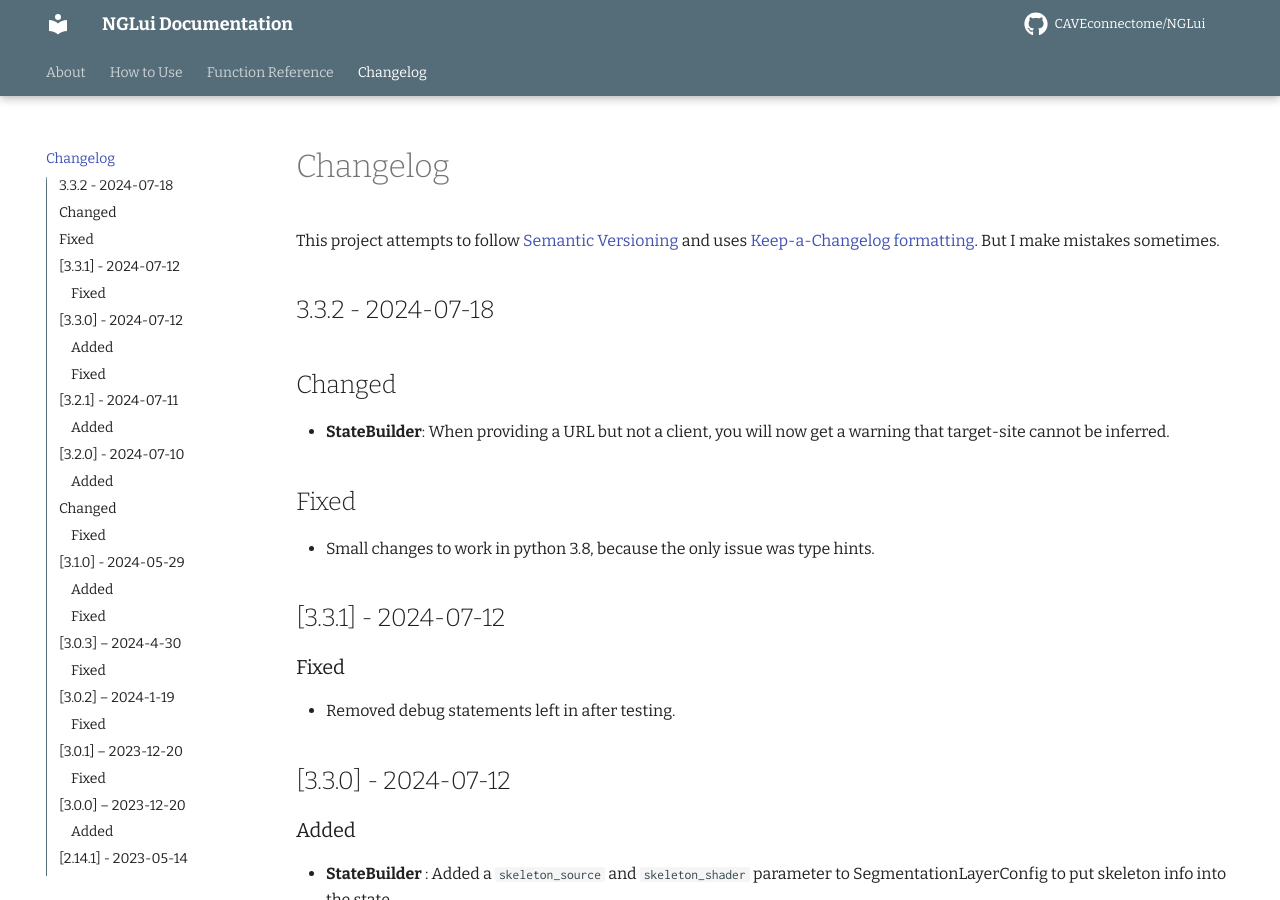
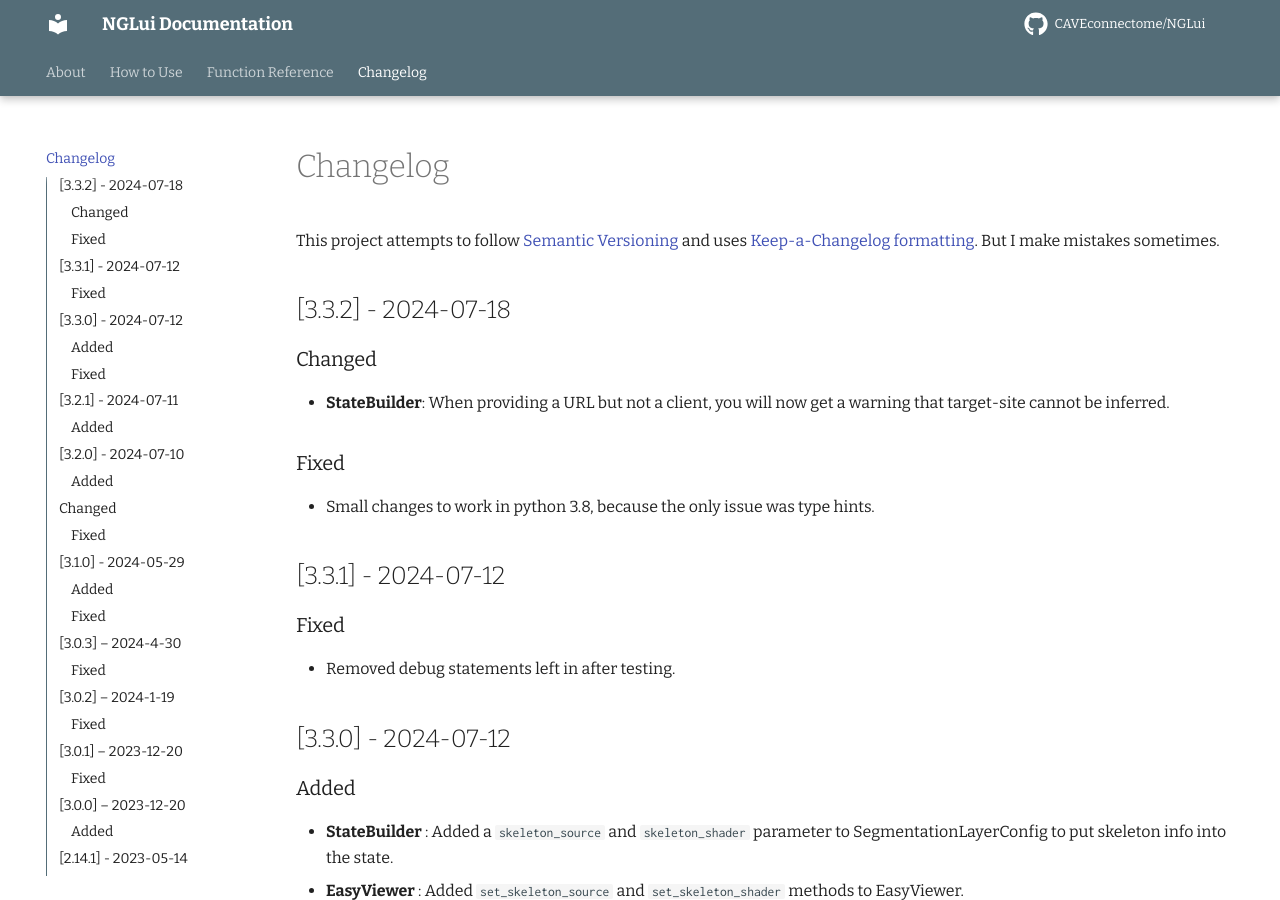
Before and after one commit to CAVEconnectome/nglui, an MkDocs documentation site: the page built from docs/changelog.md, in a window 1280 px wide and 900 px high. Built offline with MkDocs 1.6.1 and Material for MkDocs 9.7.7, drawn with Linux system fonts in a browser that asks for light colours; comment, search, counter and statistics services are not loaded.

```diff
--- a/docs/changelog.md
+++ b/docs/changelog.md
@@ -2,13 +2,13 @@
 
 This project attempts to follow [Semantic Versioning](https://semver.org) and uses [Keep-a-Changelog formatting](https://keepachangelog.com/en/1.0.0/). But I make mistakes sometimes.
 
-## 3.3.2 - 2024-07-18
+## [3.3.2] - 2024-07-18
 
-## Changed
+### Changed
 
 - **StateBuilder**: When providing a URL but not a client, you will now get a warning that target-site cannot be inferred.
 
-## Fixed
+### Fixed
 
 - Small changes to work in python 3.8, because the only issue was type hints.
 
```
